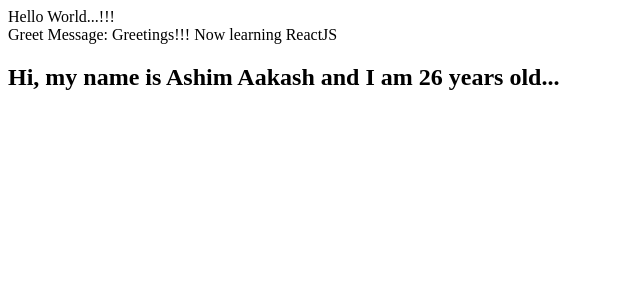
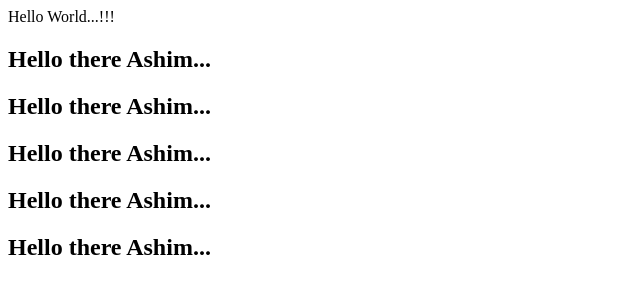
Before and after one commit to ashimaakash03/reactjs-project, a React (Vite) app in the folder reactjs-project/: page / in a window 1280 px wide. Shown: the top 300 px of the page, without its empty margins (0-640 px from the left). Built offline with nearby package versions, Linux system fonts and the light colour scheme.

Commit message:
demonstrated reusability of components

```diff
--- a/reactjs-project/src/App.jsx
+++ b/reactjs-project/src/App.jsx
@@ -5,6 +5,10 @@ function App() {
     <>
       <div className="App">Hello World...!!!</div>
       <Hello />
+      <Hello />
+      <Hello />
+      <Hello />
+      <Hello />
     </>
   );
 }
--- a/reactjs-project/src/components/Hello.jsx
+++ b/reactjs-project/src/components/Hello.jsx
@@ -1,19 +1,4 @@
 function Hello() {
-  const name = "Ashim Aakash";
-  const age = 26;
-
-  return (
-    <>
-      <div className="message">Greet Message: {greetMessage()}</div>
-      <h2>
-        Hi, my name is {name} and I am {age} years old...
-      </h2>
-    </>
-  );
+  return <h2>Hello there Ashim... </h2>;
 }
-
-function greetMessage() {
-  return "Greetings!!! Now learning ReactJS";
-}
-
 export default Hello;
```
